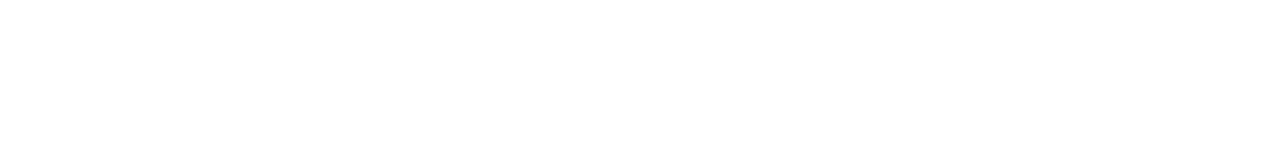
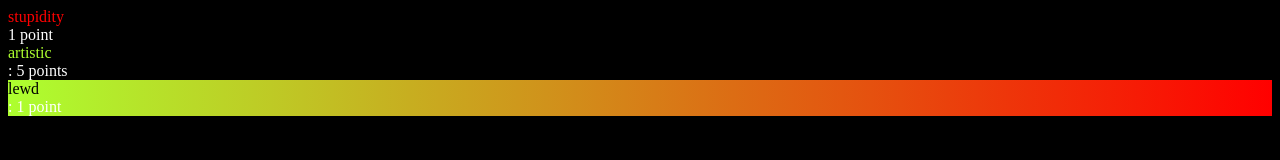
Before and after one commit to Kaninak/points-shop, a plain HTML site: page index.html in a window 1280 px wide. Drawn offline with Linux system fonts and the light colour scheme.

Commit message:
1.0? pog

```diff
--- a/index.html
+++ b/index.html
@@ -8,6 +8,8 @@
     <link rel="stylesheet" href="style.css">
 </head>
 <body>
-    <h1>TESTE</h1>
+    <div class="bad">stupidity <div class="text">1 point</div></div>
+    <div class="good">artistic<div class="text">: 5 points</div></div>
+    <div class="neutral">lewd<div class="text">: 1 point</div></div>
 </body>
 </html>
--- a/style.css
+++ b/style.css
@@ -1,3 +1,15 @@
-h1{
-    color: white;
+body{
+    background-color: black;
 }
+.text{
+    color: white!important;
+}
+.good{
+    color: greenyellow;
+}
+.bad{
+    color: red;
+}
+.neutral{
+    background: linear-gradient(90deg, greenyellow 0%, red 100%);
+}
```
